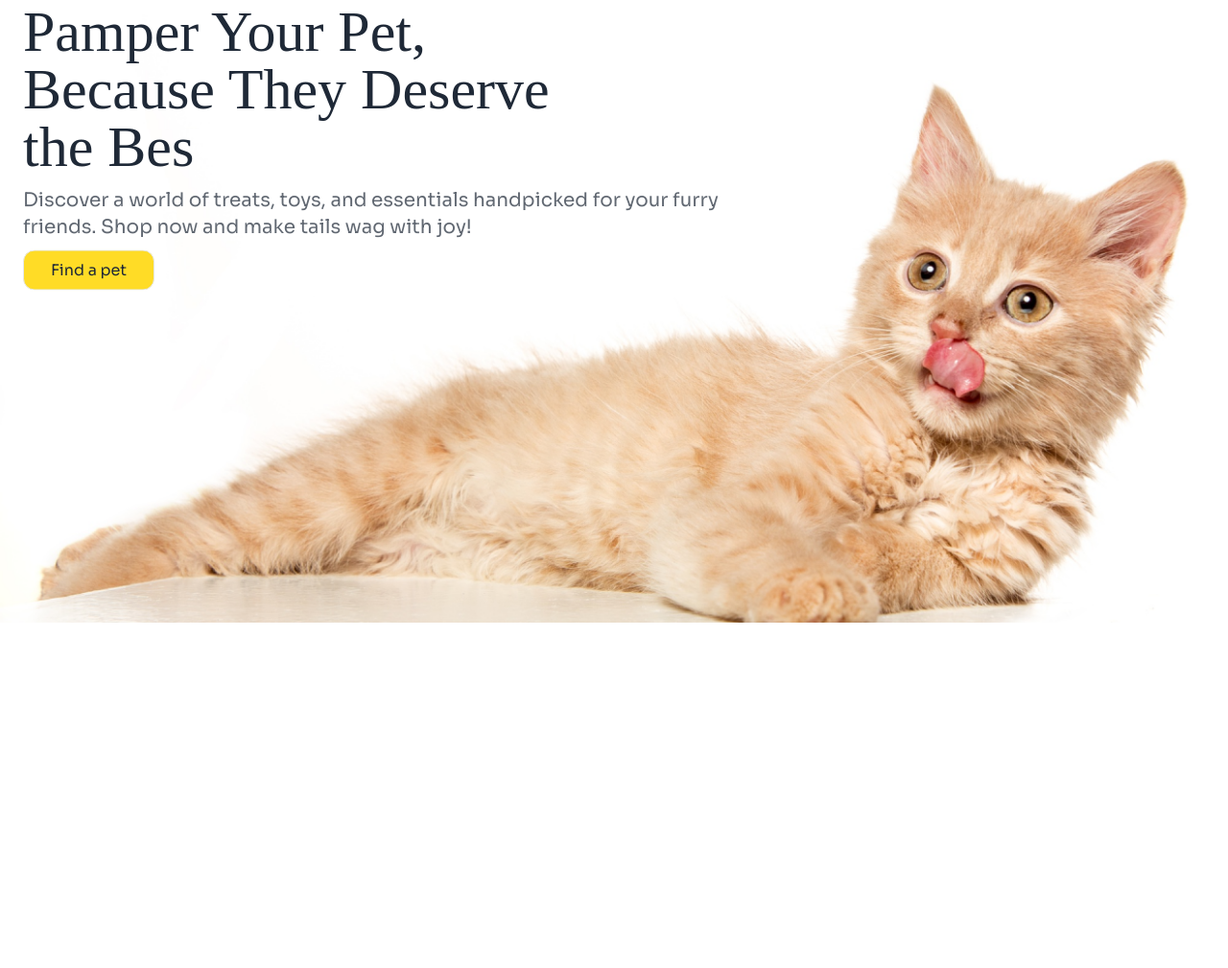
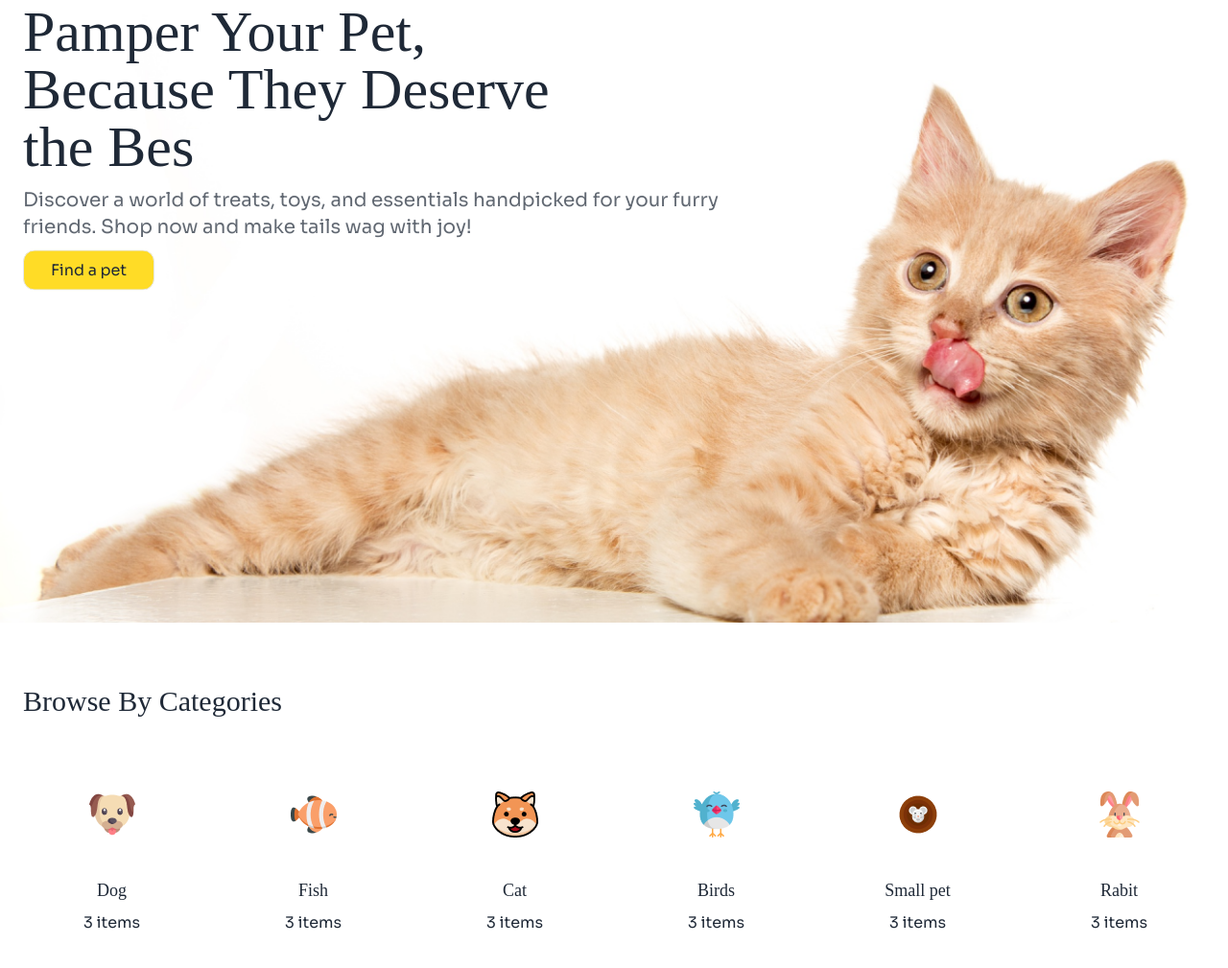
Before and after one commit to developer-likhon/third-assignment-B11, a plain HTML site: page index.html in a window 1280 px wide. Shown: the part 133-1142 px from the top of the page at 96% size. Before the commit the page ends 800 px from the top, so only its background shows below. Drawn offline with nearby package versions, Linux system fonts and the light colour scheme; a web font is replaced by a local one.

Commit message:
category section added

```diff
--- a/index.html
+++ b/index.html
@@ -151,11 +151,6 @@
       <!-- Hero Section start -->
       <div class="md:mt-16">
         <div class="relative">
-          <img
-            class="absolute top-25 md:-top-20 -z-1"
-            src="./c1-assets/cat-big.png"
-            alt="cat-big"
-          />
           <h1 class="px-6 text-3xl md:text-6xl font-adlam">
             Pamper Your Pet, <br />
             Because They Deserve <br />
@@ -174,6 +169,98 @@
           >
             Find a pet
           </button>
+
+          <img
+            class="absolute top-40 md:-top-20 -z-1"
+            src="./c1-assets/cat-big.png"
+            alt="cat-big"
+          />
+        </div>
+      </div>
+
+      <!-- by categories start -->
+      <div class="relative mt-38 md:mt-100 px-6 mb-24 md:mb-32">
+        <h1 class="font-adlam text-2xl md:text-3xl mb-6">
+          Browse By Categories
+        </h1>
+        <div class="grid grid-cols-2 gap-4 md:grid-cols-6 md:gap-7">
+          <!-- card 1 -->
+          <div
+            class="w-[185px] h-[232px] bg-[--color-card] box-border flex items-center flex-col justify-center rounded-lg"
+          >
+            <div
+              class="bg-white w-[90px] h-[90px] box-border flex justify-center items-center rounded-full mb-5"
+            >
+              <img src="./c1-assets/dog-cartoon.png" alt="dog icon" />
+            </div>
+            <h1 class="font-adlam text-lg mb-2">Dog</h1>
+            <p>3 items</p>
+          </div>
+
+          <!-- card 2 -->
+          <div
+            class="w-[185px] h-[232px] bg-[--color-card] box-border flex items-center flex-col justify-center rounded-lg"
+          >
+            <div
+              class="bg-white w-[90px] h-[90px] box-border flex justify-center items-center rounded-full mb-5"
+            >
+              <img src="./c1-assets/fish-cartoon.png" alt="dog icon" />
+            </div>
+            <h1 class="font-adlam text-lg mb-2">Fish</h1>
+            <p>3 items</p>
+          </div>
+
+          <!-- card 3 -->
+          <div
+            class="w-[185px] h-[232px] bg-[--color-card] box-border flex items-center flex-col justify-center rounded-lg"
+          >
+            <div
+              class="bg-white w-[90px] h-[90px] box-border flex justify-center items-center rounded-full mb-5"
+            >
+              <img src="./c1-assets/cat-cartoon.png" alt="dog icon" />
+            </div>
+            <h1 class="font-adlam text-lg mb-2">Cat</h1>
+            <p>3 items</p>
+          </div>
+
+          <!-- card 4 -->
+          <div
+            class="w-[185px] h-[232px] bg-[--color-card] box-border flex items-center flex-col justify-center rounded-lg"
+          >
+            <div
+              class="bg-white w-[90px] h-[90px] box-border flex justify-center items-center rounded-full mb-5"
+            >
+              <img src="./c1-assets/bird-cartoon.png" alt="dog icon" />
+            </div>
+            <h1 class="font-adlam text-lg mb-2">Birds</h1>
+            <p>3 items</p>
+          </div>
+
+          <!-- card 5 -->
+          <div
+            class="w-[185px] h-[232px] bg-[--color-card] box-border flex items-center flex-col justify-center rounded-lg"
+          >
+            <div
+              class="bg-white w-[90px] h-[90px] box-border flex justify-center items-center rounded-full mb-5"
+            >
+              <img src="./c1-assets/mouse-cartoon.png" alt="dog icon" />
+            </div>
+            <h1 class="font-adlam text-lg mb-2">Small pet</h1>
+            <p>3 items</p>
+          </div>
+
+          <!-- card 6 -->
+          <div
+            class="w-[185px] h-[232px] bg-[--color-card] box-border flex items-center flex-col justify-center rounded-lg"
+          >
+            <div
+              class="bg-white w-[90px] h-[90px] box-border flex justify-center items-center rounded-full mb-5"
+            >
+              <img src="./c1-assets/rabbit-cartoon.png" alt="dog icon" />
+            </div>
+            <h1 class="font-adlam text-lg mb-2">Rabit</h1>
+            <p>3 items</p>
+          </div>
         </div>
       </div>
     </main>
```
